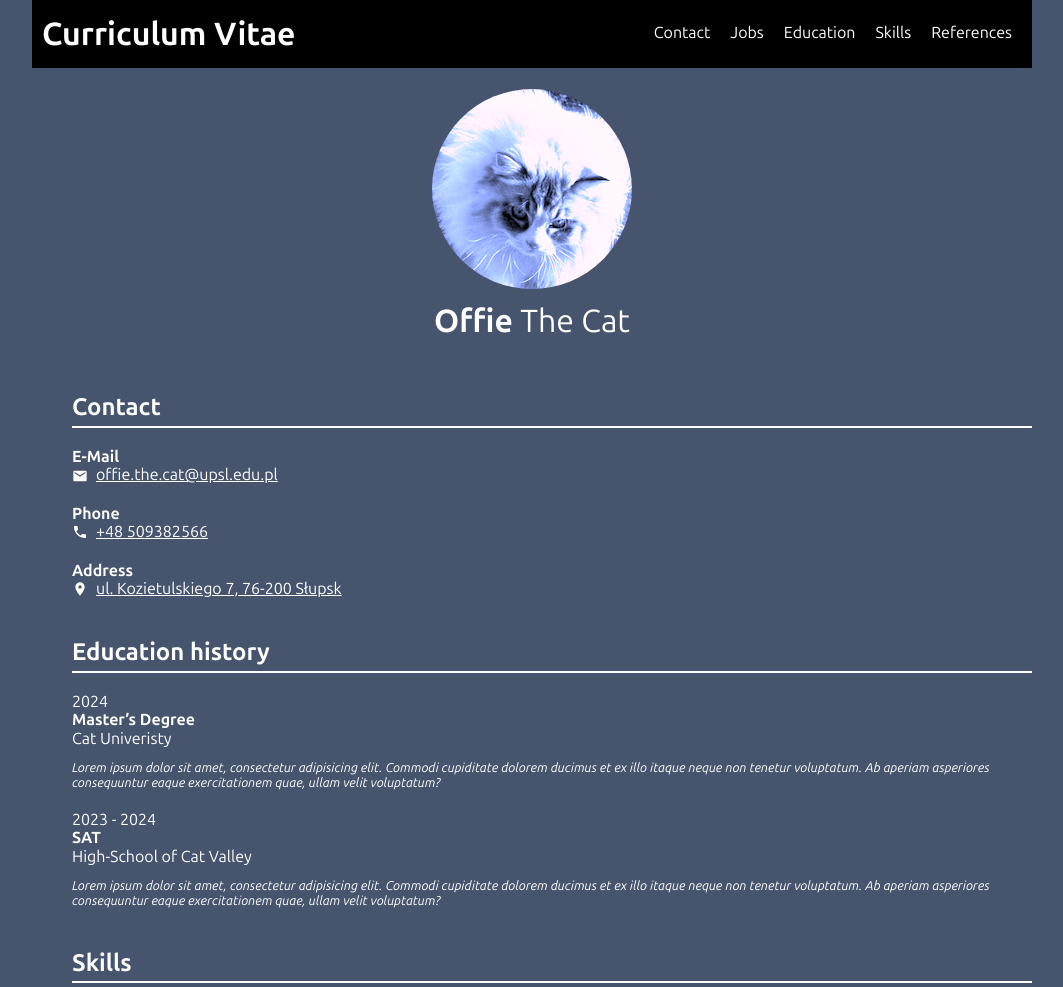
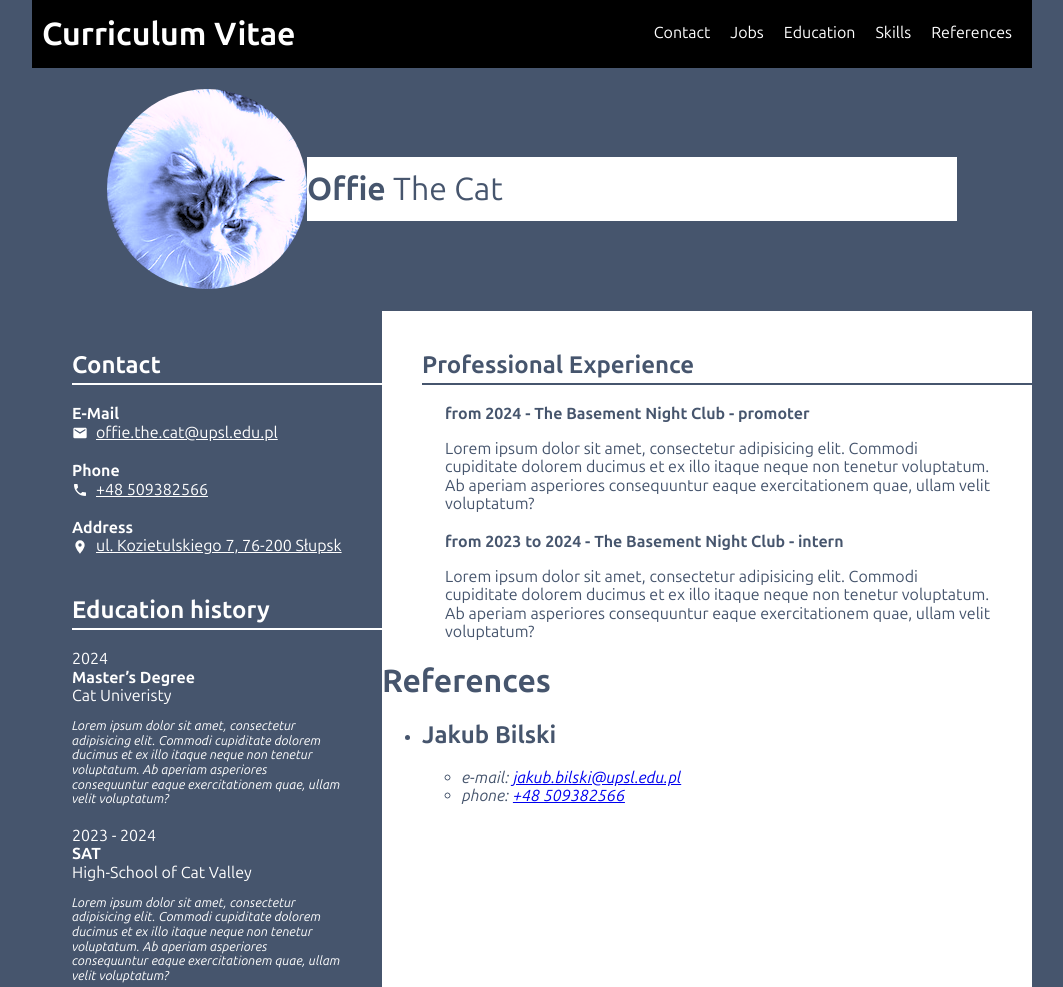
Before and after one commit to RedLajn/123, a website built with Vite: page index.html in a window 1280 px wide. Shown: the top 987 px of the page, without its empty margins (108-1171 px from the left). Built offline with nearby package versions, Linux system fonts and the light colour scheme.

Commit message:
Snapshot of desktop styles.

```diff
--- a/src/scss/main.scss
+++ b/src/scss/main.scss
@@ -7,3 +7,4 @@
 @import "modules/education";
 @import "modules/skills";
 @import "modules/jobs";
+@import "modules/layout";
--- /dev/null
+++ b/src/scss/modules/layout.scss
@@ -0,0 +1,29 @@
+@use 'variables' as *;
+
+main {
+  color: $primaryColor;
+
+  @media (min-width: $breakpoint) {
+    display: flex;
+    flex-direction: row;
+    flex-wrap: wrap;
+  }
+}
+
+.first_column {
+  h1 {
+    border-color: $primaryColor;
+  }
+
+  @media (min-width: $breakpoint) {
+    width: 35%;
+  }
+}
+
+.second_column {
+  @media (min-width: $breakpoint) {
+    width: 65%;
+    background-color: $primaryColor;
+    color: $secondaryColor;
+  }
+}
--- a/src/scss/modules/profile.scss
+++ b/src/scss/modules/profile.scss
@@ -3,6 +3,10 @@
 .profile {
   background-color: $secondaryColor;
   color: $primaryColor;
+
+  @media (min-width: $breakpoint) {
+    width: 100%;
+  }
 
   &__header {
     display: flex;
@@ -11,12 +15,20 @@
     align-items: center;
     font-size: 2rem;
 
+    @media (min-width: $breakpoint) {
+      flex-direction: row;
+    }
+
     &-image {
       filter: sepia(100%) hue-rotate(190deg) saturate(200%);
       border-radius: 50%;
       object-fit: cover;
       width: 200px;
       height: 200px;
+
+      @media (min-width: $breakpoint) {
+
+      }
     }
 
     &-text {
@@ -26,6 +38,14 @@
       span {
         font-weight: bold;
       }
+
+      @media (min-width: $breakpoint) {
+        display: block;
+        background-color: $primaryColor;
+        color: $secondaryColor;
+        height: 100%;
+        width: 65%;
+      }
     }
   }
 }
--- a/src/scss/modules/variables.scss
+++ b/src/scss/modules/variables.scss
@@ -11,11 +11,14 @@ $ternaryColor: #000;
     padding: 0 40px 5px 0;
     font-size: 1.5rem;
     border-bottom: 2px solid $primaryColor;
+
+    @media (min-width: $breakpoint) {
+      border-color: $secondaryColor;
+    }
   }
 }
 
 %blockType1 {
   margin: 40px 0 0 40px;
   padding: 0;
-  color: $primaryColor;
 }
```
